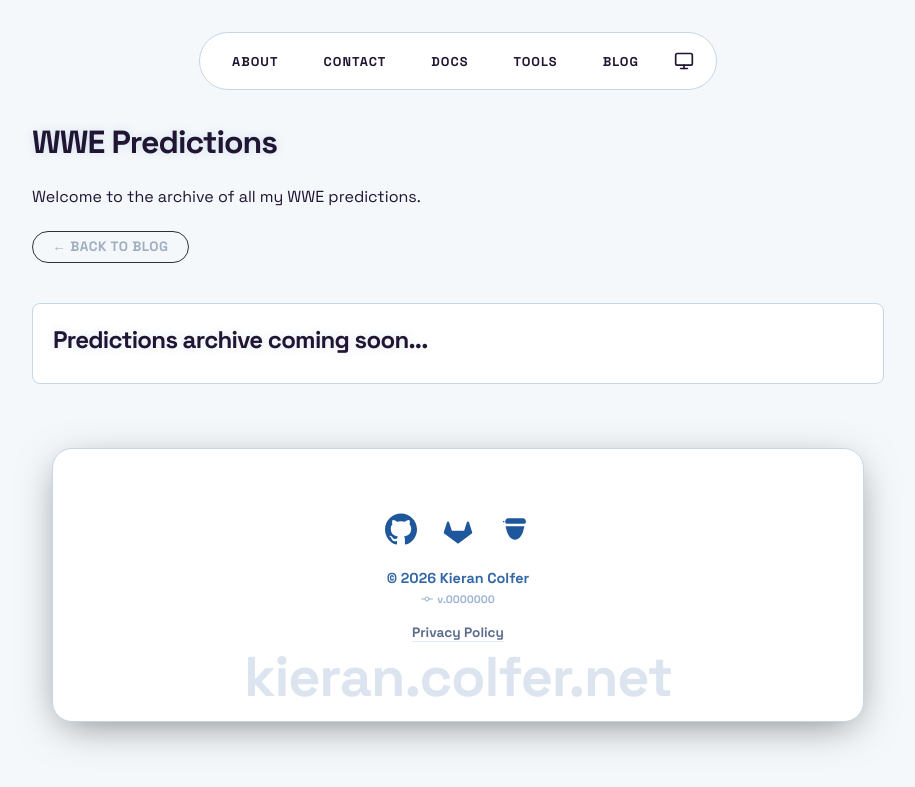
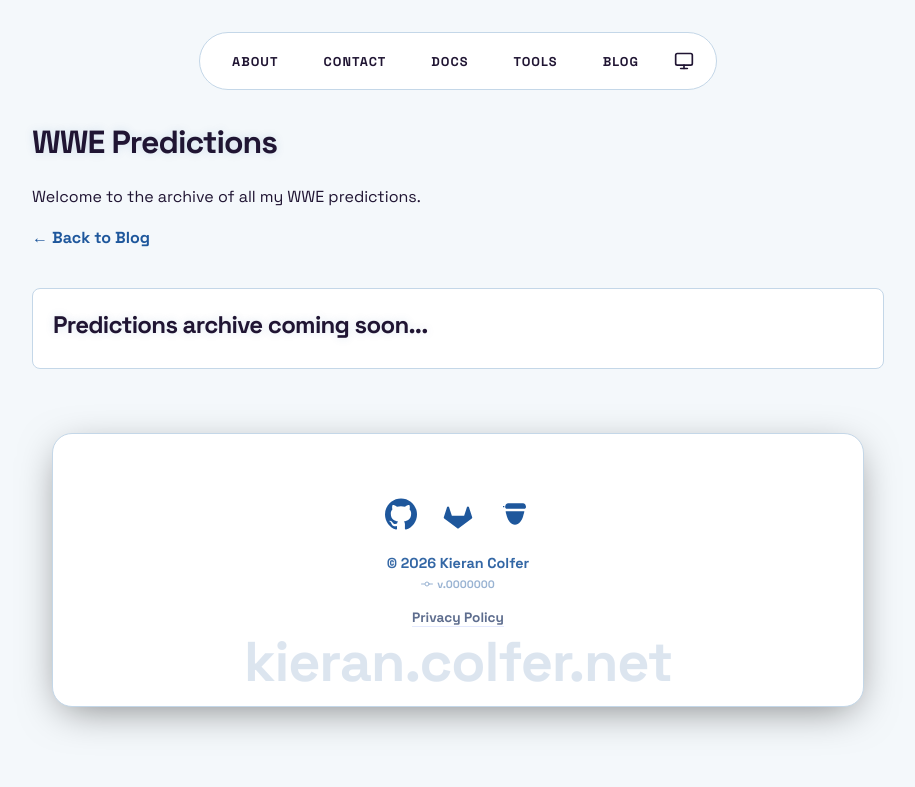
Before and after one commit to PASSK3YS/PASSK3YS.github.io, a Jekyll site: the page built from wwe-predictions.html, in a window 1280 px wide. Shown: the top 787 px of the page, without its empty margins (182-1097 px from the left). Built offline with Jekyll 4.4.1, drawn with Linux system fonts in a browser that asks for light colours.

Commit message:
chore: update back link

```diff
--- a/wwe-predictions.html
+++ b/wwe-predictions.html
@@ -8,11 +8,11 @@ permalink: /wwe-predictions/
   <h1>WWE Predictions</h1>
   <p>Welcome to the archive of all my WWE predictions.</p>
 
-  <div class="sub-nav">
-    <a href="/blog" class="sub-nav-link">&larr; Back to Blog</a>
+  <div style="margin: 20px 0 40px 0;">
+    <a href="/blog/" style="font-weight: bold; color: var(--accent); text-decoration: none;">&larr; Back to Blog</a>
   </div>
 
-  <div class="post-list" style="margin-top: 40px; display: grid; gap: 20px;">
+  <div class="post-list" style="display: grid; gap: 20px;">
 
     <div style="border: 1px solid var(--border); padding: 20px; border-radius: 8px; background: var(--nav-bg);">
       <h2 style="margin-top: 0;">Predictions archive coming soon...</h2>
```
